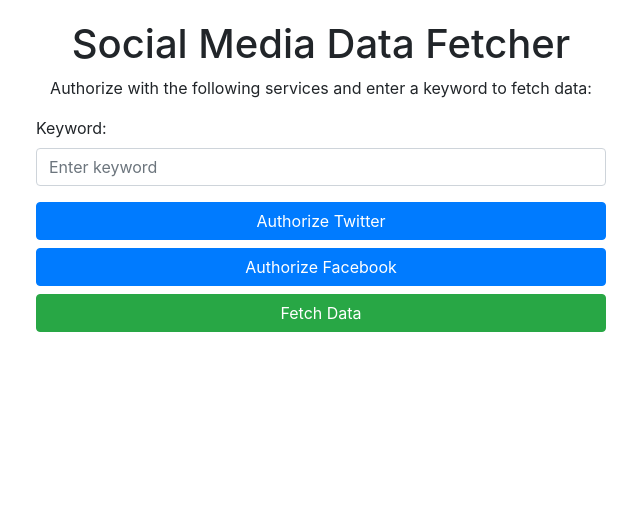
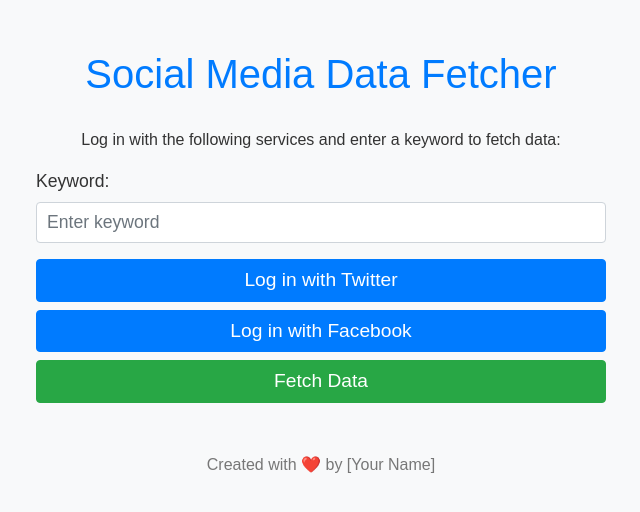
Before and after one commit to ListenSocial/listensocial.github.io, a plain HTML site: page index.html in a window 1280 px wide. Shown: the whole page, without its empty margins (319-959 px from the left). Drawn offline with nearby package versions, Linux system fonts and the light colour scheme.

Commit message:
Update index.html

```diff
--- a/index.html
+++ b/index.html
@@ -5,53 +5,82 @@
   <link rel="stylesheet" href="https://stackpath.bootstrapcdn.com/bootstrap/4.3.1/css/bootstrap.min.css">
   <style>
     body {
-      margin: 20px;
+      background-color: #f8f9fa;
+      font-family: 'Arial', sans-serif;
+      color: #333;
     }
     .container {
       max-width: 600px;
+      margin-top: 50px;
+    }
+    h1 {
+      font-size: 2.5rem;
+      color: #007bff;
+      margin-bottom: 30px;
     }
     .btn {
       margin-top: 10px;
+      font-size: 1.2rem;
     }
     .alert {
       display: none;
+      margin-top: 20px;
+    }
+    .form-group label {
+      font-size: 1.1rem;
+    }
+    .form-control {
+      font-size: 1.1rem;
+      padding: 10px;
+    }
+    footer {
+      margin-top: 50px;
+      text-align: center;
+      color: #777;
     }
   </style>
 </head>
 <body>
   <div class="container">
     <h1 class="text-center">Social Media Data Fetcher</h1>
-    <p class="text-center">Authorize with the following services and enter a keyword to fetch data:</p>
+    <p class="text-center">Log in with the following services and enter a keyword to fetch data:</p>
 
     <div class="form-group">
       <label for="keyword">Keyword:</label>
       <input type="text" class="form-control" id="keyword" placeholder="Enter keyword">
     </div>
 
-    <button class="btn btn-primary btn-block" onclick="authorizeTwitter()">Authorize Twitter</button>
-    <button class="btn btn-primary btn-block" onclick="authorizeFacebook()">Authorize Facebook</button>
+    <button class="btn btn-primary btn-block" onclick="loginTwitter()">Log in with Twitter</button>
+    <button class="btn btn-primary btn-block" onclick="loginFacebook()">Log in with Facebook</button>
     <button class="btn btn-success btn-block" onclick="fetchData()">Fetch Data</button>
 
     <div class="alert alert-success" id="success-message">
       Data fetched successfully!
     </div>
     <div class="alert alert-danger" id="error-message">
-      Authorization required for one or more services.
+      Login required for one or more services.
     </div>
+
+    <footer>
+      <p>Created with ❤️ by [Your Name]</p>
+    </footer>
   </div>
 
   <script>
-    function authorizeTwitter() {
+    function loginTwitter() {
+      console.log('Logging in with Twitter');
       google.script.run.authorizeService('Twitter');
     }
 
-    function authorizeFacebook() {
+    function loginFacebook() {
+      console.log('Logging in with Facebook');
       google.script.run.authorizeService('Facebook');
     }
 
     function fetchData() {
       var keyword = document.getElementById('keyword').value;
       if (keyword) {
+        console.log('Fetching data for keyword:', keyword);
         google.script.run.withSuccessHandler(onSuccess).withFailureHandler(onFailure).fetchSocialMediaData(keyword);
       } else {
         alert('Please enter a keyword.');
```
